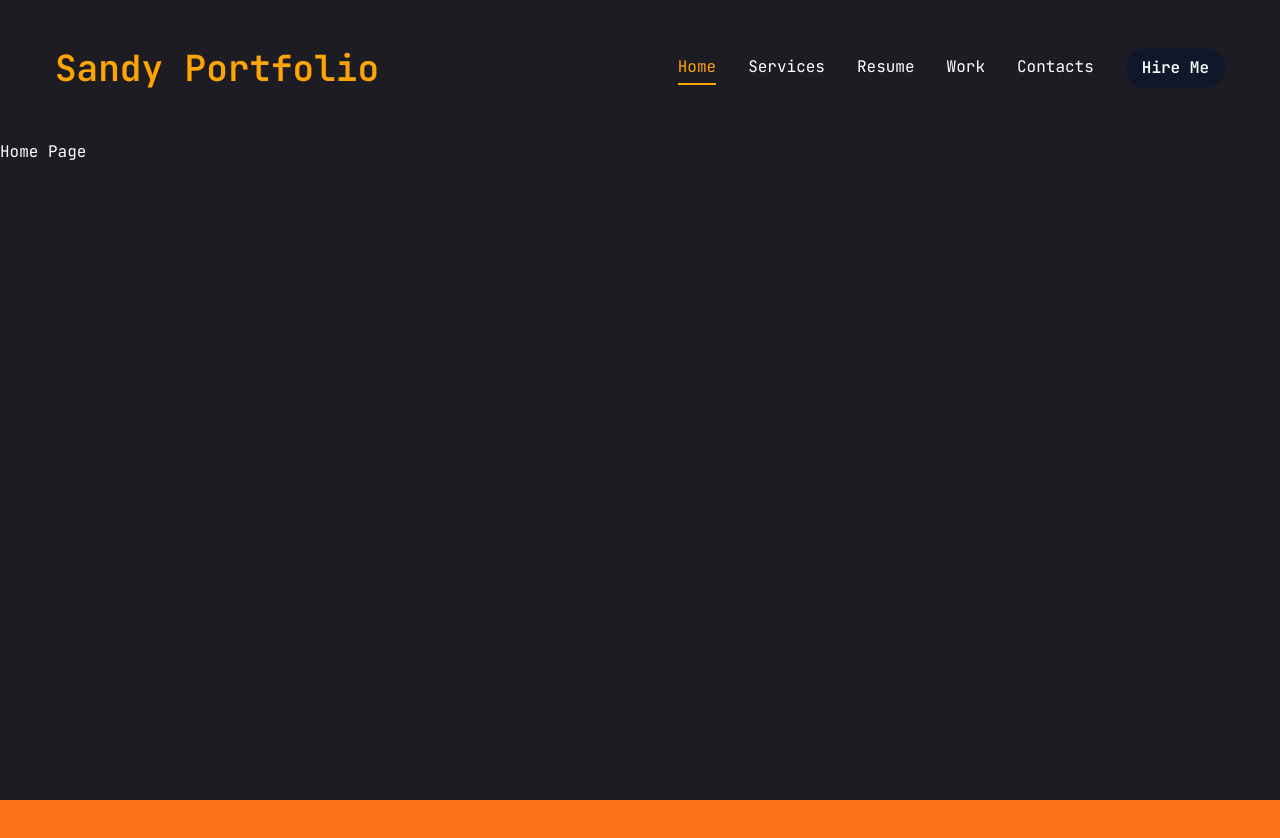
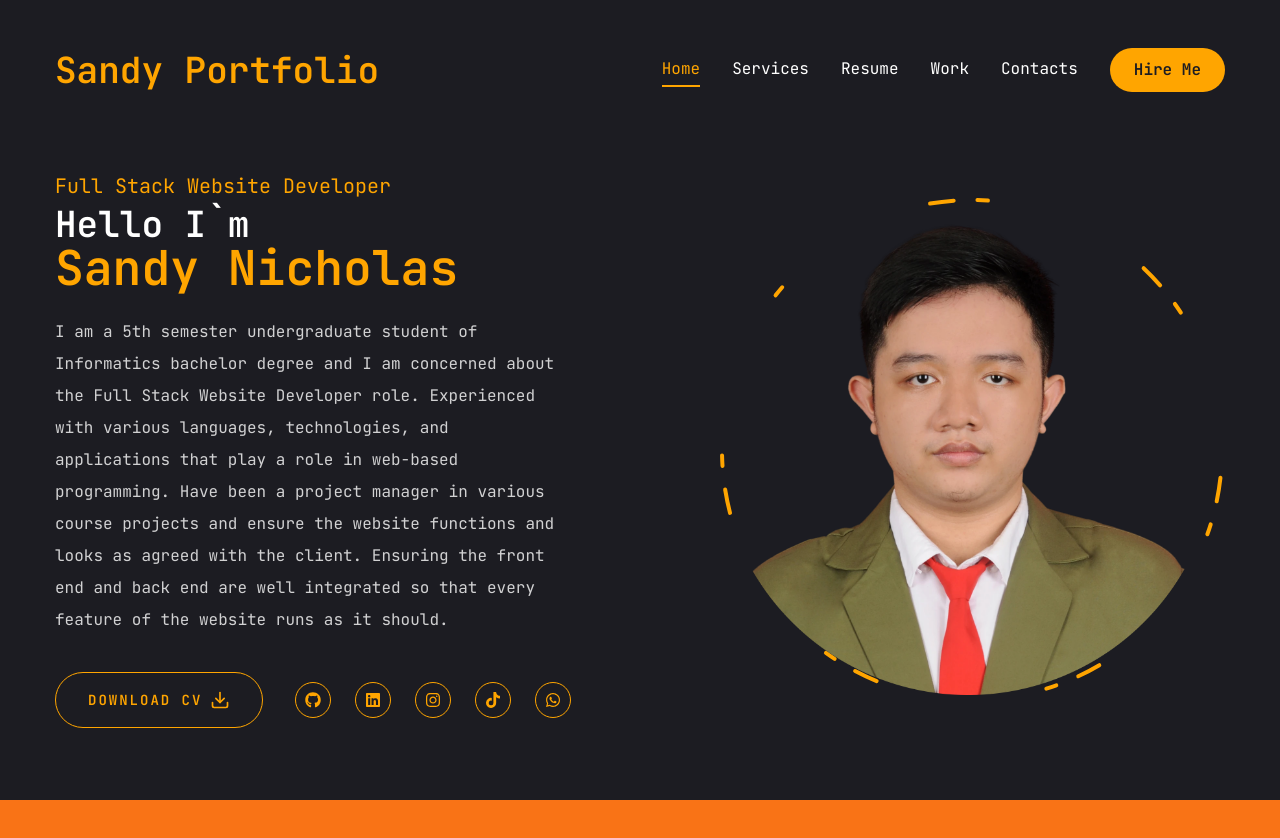
Before and after one commit to sandynicholas3069/sandyportfolio, a Next.js app: page / in a window 1280 px wide. Shown: the top 838 px of the page. Before the commit the page ends 800 px from the top, so only its background shows below. Built offline with nearby package versions, Linux system fonts and the light colour scheme.

Commit message:
Designing Home Page

```diff
--- a/app/globals.css
+++ b/app/globals.css
@@ -6,4 +6,13 @@
   body {
     @apply font-primary bg-primary text-white leading-loose;
   }
+  .h1 {
+    @apply text-[48px] xl:text-[80px] leading-[1.1] font-semibold;
+  }
+  .h2 {
+    @apply text-[36px] xl:text-[48px] leading-[1.1] font-semibold;
+  }
+  .h1 {
+    @apply text-[20px] xl:text-[24px] leading-[1.1] font-semibold;
+  }
 }
--- a/app/page.jsx
+++ b/app/page.jsx
@@ -1,3 +1,62 @@
-export default function Home() {
-  return <main>Home Page</main>;
-}
+import { Button } from "@/components/ui/button";
+import { FiDownload } from "react-icons/fi";
+
+// components
+import Socials from "@/components/Socials";
+import Photo from "@/components/Photo";
+import Stats from "@/components/Stats";
+
+const Home = () => {
+  return (
+    <section className="h-full">
+      <div className="container mx-auto h-full">
+        <div className="flex flex-col xl:flex-row items-center justify-between xl:pt-8 xl:pb-24">
+          {/* text */}
+          <div className="text-center xl:text-left order-2 xl:order-none">
+            <span className="text-xl text-accent">
+              Full Stack Website Developer
+            </span>
+            <h1 className="h1 mb-6 text-4xl">
+              Hello I`m <br />
+              <span className="text-5xl text-accent">Sandy Nicholas</span>
+            </h1>
+            <p className="max-w-[500px] mb-9 text-white/80">
+              I am a 5th semester undergraduate student of Informatics bachelor
+              degree and I am concerned about the Full Stack Website Developer
+              role. Experienced with various languages, technologies, and
+              applications that play a role in web-based programming. Have been
+              a project manager in various course projects and ensure the
+              website functions and looks as agreed with the client. Ensuring
+              the front end and back end are well integrated so that every
+              feature of the website runs as it should.
+            </p>
+            {/* Button and Socials */}
+            <div className="flex flex-col xl:flex-row items-center gap-8">
+              <Button
+                variant="outline"
+                size="lg"
+                className="uppercase flex items-center gap-2"
+              >
+                <span>Download CV</span>
+                <FiDownload className="text-xl" />
+              </Button>
+              <div className="mb-8 xl:mb-0">
+                <Socials
+                  containerStyles="flex gap-6"
+                  iconStyles="w-9 h-9 border border-accent rounded-full flex justify-center items-center text-accent text-base hover:bg-accent hover:text-primary hover:transition-all duration-500"
+                />
+              </div>
+            </div>
+          </div>
+          {/* photo */}
+          <div className="order-1 xl:order-none mb-8 xl:mb-0">
+            <Photo />
+          </div>
+        </div>
+      </div>
+      <Stats />
+    </section>
+  );
+};
+
+export default Home;
--- /dev/null
+++ b/components/Photo.jsx
@@ -0,0 +1,67 @@
+"use client";
+
+import { motion } from "framer-motion";
+import Image from "next/image";
+
+const Photo = () => {
+  return (
+    <div className="w-full h-full relative">
+      <motion.div
+        initial={{ opacity: 0 }}
+        animate={{
+          opacity: 1,
+          transition: { delay: 2, duration: 0.4, ease: "easeIn" },
+        }}
+      >
+        {/* Photo */}
+        <motion.div
+          initial={{ opacity: 0 }}
+          animate={{
+            opacity: 1,
+            transition: { delay: 2.4, duration: 0.4, ease: "easeInOut" },
+          }}
+          className="w-[298px] h-[298px] xl:w-[498px] xl:h-[498px] mix-blend-normal absolute"
+        >
+          <Image
+            src="/assets/profile.png"
+            priority
+            quality={100}
+            fill
+            alt=""
+            className="object-contain"
+          />
+        </motion.div>
+
+        {/* Circle */}
+        <motion.svg
+          className="w-[300px] xl:w-[506px] h-[300px] xl:h-[506px]"
+          fill="transparent"
+          viewBox="0 0 506 506"
+          xmlns="https://www.w3.org/2000/svg"
+        >
+          <motion.circle
+            cx="253"
+            cy="253"
+            r="250"
+            stroke="#ffa500"
+            strokeWidth="4"
+            strokeLinecap="round"
+            strokeLinejoin="round"
+            initial={{ strokeDasharray: "24 10 0 0" }}
+            animate={{
+              strokeDasharray: ["15 120 25 25", "4 250 22 22"],
+              rotate: [120, 360],
+            }}
+            transition={{
+              duration: 20,
+              repeat: Infinity,
+              repeatType: "reverse",
+            }}
+          />
+        </motion.svg>
+      </motion.div>
+    </div>
+  );
+};
+
+export default Photo;
--- /dev/null
+++ b/components/Socials.jsx
@@ -0,0 +1,33 @@
+import Link from "next/link";
+
+import {
+  FaGithub,
+  FaLinkedin,
+  FaInstagram,
+  FaTiktok,
+  FaWhatsapp,
+} from "react-icons/fa";
+
+const socials = [
+  { icon: <FaGithub />, path: "https://github.com/sandynicholas3069" },
+  { icon: <FaLinkedin />, path: "https://linkedin.com/in/sandynicholas3069" },
+  { icon: <FaInstagram />, path: "https://instagram.com/sandynicholas3069" },
+  { icon: <FaTiktok />, path: "https://tiktok.com/@sandynicholas3069" },
+  { icon: <FaWhatsapp />, path: "https://wa.me/+6282229121208" },
+];
+
+const Socials = ({ containerStyles, iconStyles }) => {
+  return (
+    <div className={containerStyles}>
+      {socials.map((item, index) => {
+        return (
+          <Link key={index} href={item.path} className={iconStyles}>
+            {item.icon}
+          </Link>
+        );
+      })}
+    </div>
+  );
+};
+
+export default Socials;
--- /dev/null
+++ b/components/Stats.jsx
@@ -0,0 +1,57 @@
+"use client";
+
+import CountUp from "react-countup";
+
+const stats = [
+  {
+    num: 1,
+    text: "Years Of Experience",
+  },
+  {
+    num: 8,
+    text: "Projects Completed",
+  },
+  {
+    num: 14,
+    text: "Technologies Mastered",
+  },
+  {
+    num: 200,
+    text: "Code Commited",
+  },
+];
+
+const Stats = () => {
+  return (
+    <section className="pt-4 pb-12 xl:pt-0 xl:pb-0">
+      <div className="container mx-auto">
+        <div className="flex flex-wrap gap-6 max-w-[80vw] mx-auto xl:max-w-none">
+          {stats.map((item, index) => {
+            return (
+              <div
+                className="flex-1 flex gap-4 items-center justify-center xl:justify-start"
+                key={index}
+              >
+                <CountUp
+                  end={item.num}
+                  duration={5}
+                  delay={2}
+                  className="text-4xl xl:text-6xl font-extrabold"
+                />
+                <p
+                  className={`${
+                    item.text.length < 15 ? "max-w-[100px]" : "max-w-[150px]"
+                  } leading-snug text-white/80`}
+                >
+                  {item.text}
+                </p>
+              </div>
+            );
+          })}
+        </div>
+      </div>
+    </section>
+  );
+};
+
+export default Stats;
--- a/components/ui/button.jsx
+++ b/components/ui/button.jsx
@@ -9,23 +9,15 @@ const buttonVariants = cva(
   {
     variants: {
       variant: {
-        default:
-          "bg-slate-900 text-slate-50 hover:bg-slate-900/90 dark:bg-slate-50 dark:text-slate-900 dark:hover:bg-slate-50/90",
-        destructive:
-          "bg-red-500 text-slate-50 hover:bg-red-500/90 dark:bg-red-900 dark:text-slate-50 dark:hover:bg-red-900/90",
+        default: "bg-accent text-primary hover:bg-accent-hover",
+        primary: "bg-primary text-white",
         outline:
-          "border border-slate-200 bg-white hover:bg-slate-100 hover:text-slate-900 dark:border-slate-800 dark:bg-slate-950 dark:hover:bg-slate-800 dark:hover:text-slate-50",
-        secondary:
-          "bg-slate-100 text-slate-900 hover:bg-slate-100/80 dark:bg-slate-800 dark:text-slate-50 dark:hover:bg-slate-800/80",
-        ghost:
-          "hover:bg-slate-100 hover:text-slate-900 dark:hover:bg-slate-800 dark:hover:text-slate-50",
-        link: "text-slate-900 underline-offset-4 hover:underline dark:text-slate-50",
+          "border border-accent bg-transparent text-accent hover:bg-accent hover:text-primary",
       },
       size: {
-        default: "h-10 px-4 py-2",
-        sm: "h-9 rounded-md px-3",
-        lg: "h-11 rounded-md px-8",
-        icon: "h-10 w-10",
+        default: "h-[44px] px-6",
+        md: "h-[48px] px-6",
+        lg: "h-[56px] px-8 text-sm uppercase tracking-[2px]",
       },
     },
     defaultVariants: {
--- a/package.json
+++ b/package.json
@@ -21,6 +21,7 @@
     "lucide-react": "^0.436.0",
     "next": "14.2.7",
     "react": "^18",
+    "react-countup": "^6.5.3",
     "react-dom": "^18",
     "react-icons": "^5.3.0",
     "tailwind-merge": "^2.5.2",
```
Also changed, not shown: public/assets/profile.png (added), 1 other file (tests, documents, lock files or other folders).
